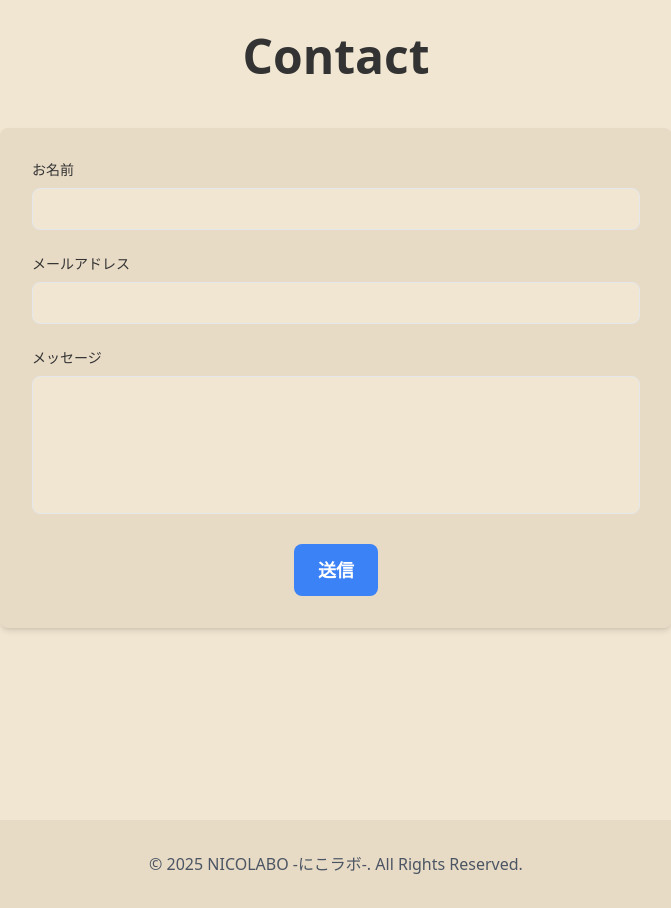
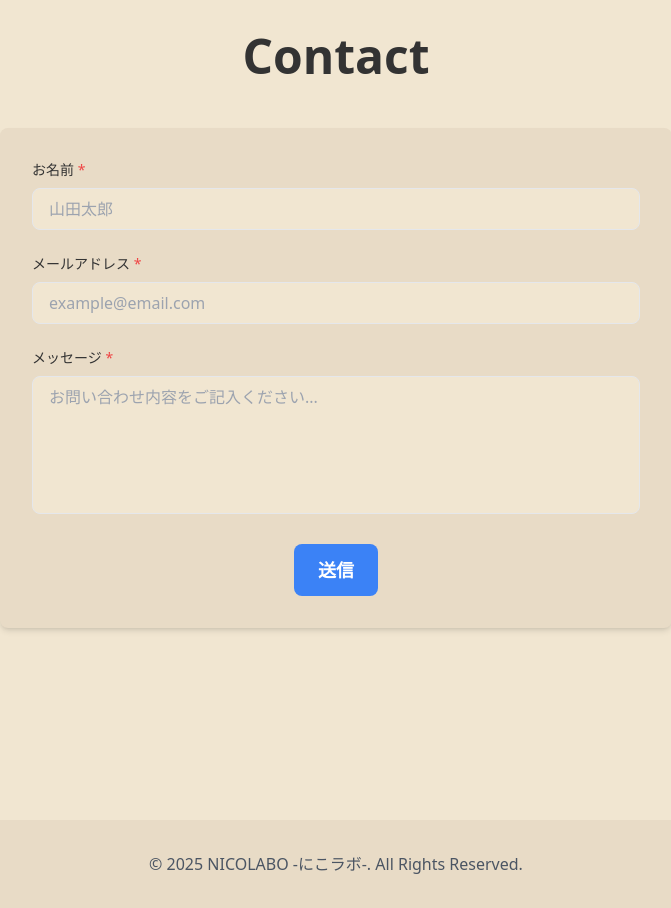
Before and after one commit to nico0748/my-new-website, a React (Vite) app: page / in a window 1280 px wide. Shown: the part 5420-6328 px from the top of the page, without its empty margins (304-975 px from the left). Built offline with nearby package versions, Linux system fonts and the light colour scheme.

Commit message:
Contactセクションのバックエンド部分を追加

```diff
--- a/src/features/contact/Contact.tsx
+++ b/src/features/contact/Contact.tsx
@@ -2,48 +2,115 @@ import React from 'react';
 import type { ContactProps } from '../../types';
 import SectionWrapper from '../../components/ui/SectionWrapper';
 import Button from '../../components/ui/Button';
+import { useContactForm } from './useContactForm';
 
 const Contact: React.FC<ContactProps> = ({ handleContactSubmit }) => {
+  const {
+    formData,
+    isLoading,
+    isSubmitted,
+    errors,
+    handleInputChange,
+    handleSubmit,
+    resetForm
+  } = useContactForm(() => {
+    // 成功時のコールバック - App.tsxの元のhandleContactSubmitを呼び出し
+    const mockEvent = {
+      preventDefault: () => {},
+      target: document.createElement('form')
+    } as unknown as React.FormEvent<HTMLFormElement>;
+
+    handleContactSubmit(mockEvent);
+  });
+
   return (
     <SectionWrapper id="contact" title="Contact">
       <div className="bg-[#e8dbc6] p-6 md:p-8 rounded-lg shadow-md w-full max-w-2xl">
-        <form onSubmit={handleContactSubmit}>
+        {isSubmitted ? (
+          <div className="text-center py-8">
+            <div className="text-green-600 text-xl font-semibold mb-4">
+              ✓ 送信完了
+            </div>
+            <p className="text-gray-700 mb-6">
+              お問い合わせありがとうございます。<br />
+              内容を確認の上、3営業日以内に返信いたします。
+            </p>
+            <Button onClick={resetForm} variant="secondary">
+              新しいメッセージを送信
+            </Button>
+          </div>
+        ) : (
+          <form onSubmit={handleSubmit}>
+            {errors.length > 0 && (
+              <div className="mb-6 p-4 bg-red-100 border border-red-400 text-red-700 rounded-lg">
+                {errors.map((error, index) => (
+                  <div key={index} className="text-sm">{error}</div>
+                ))}
+              </div>
+            )}
+
             <div className="mb-6">
-            <label htmlFor="name" className="block text-sm font-medium mb-2">お名前</label>
+              <label htmlFor="name" className="block text-sm font-medium mb-2">
+                お名前 <span className="text-red-500">*</span>
+              </label>
               <input
                 type="text"
                 id="name"
                 name="name"
+                value={formData.name}
+                onChange={(e) => handleInputChange('name', e.target.value)}
                 required
-              className="w-full px-4 py-2 border bg-[#f1e6d1] rounded-lg focus:outline-none focus:ring-2 focus:ring-blue-500 transition-shadow"
+                disabled={isLoading}
+                className="w-full px-4 py-2 border bg-[#f1e6d1] rounded-lg focus:outline-none focus:ring-2 focus:ring-blue-500 transition-shadow disabled:opacity-50"
+                placeholder="山田太郎"
               />
             </div>
+
             <div className="mb-6">
-            <label htmlFor="email" className="block text-sm font-medium mb-2">メールアドレス</label>
+              <label htmlFor="email" className="block text-sm font-medium mb-2">
+                メールアドレス <span className="text-red-500">*</span>
+              </label>
               <input
                 type="email"
                 id="email"
                 name="email"
+                value={formData.email}
+                onChange={(e) => handleInputChange('email', e.target.value)}
                 required
-              className="w-full px-4 py-2 border bg-[#f1e6d1] rounded-lg focus:outline-none focus:ring-2 focus:ring-blue-500 transition-shadow"
+                disabled={isLoading}
+                className="w-full px-4 py-2 border bg-[#f1e6d1] rounded-lg focus:outline-none focus:ring-2 focus:ring-blue-500 transition-shadow disabled:opacity-50"
+                placeholder="example@email.com"
               />
             </div>
+
             <div className="mb-6">
-            <label htmlFor="message" className="block text-sm font-medium mb-2">メッセージ</label>
+              <label htmlFor="message" className="block text-sm font-medium mb-2">
+                メッセージ <span className="text-red-500">*</span>
+              </label>
               <textarea
                 id="message"
                 name="message"
                 rows={5}
+                value={formData.message}
+                onChange={(e) => handleInputChange('message', e.target.value)}
                 required
-              className="w-full px-4 py-2 border bg-[#f1e6d1] rounded-lg focus:outline-none focus:ring-2 focus:ring-blue-500 transition-shadow resize-none"
-            ></textarea>
+                disabled={isLoading}
+                className="w-full px-4 py-2 border bg-[#f1e6d1] rounded-lg focus:outline-none focus:ring-2 focus:ring-blue-500 transition-shadow resize-none disabled:opacity-50"
+                placeholder="お問い合わせ内容をご記入ください..."
+              />
             </div>
+
             <div className="text-center">
-            <Button type="submit" size="lg">
-              送信
+              <Button
+                type="submit"
+                size="lg"
+                disabled={isLoading}
+              >
+                {isLoading ? '送信中...' : '送信'}
               </Button>
             </div>
           </form>
+        )}
       </div>
     </SectionWrapper>
   );
--- /dev/null
+++ b/src/features/contact/contactService.tsx
@@ -0,0 +1,85 @@
+import type { ContactFormData, ContactResponse } from '../../types';
+
+// フォームデータのバリデーション
+export const validateContactForm = (data: ContactFormData): { isValid: boolean; errors: string[] } => {
+  const errors: string[] = [];
+
+  // 名前のバリデーション
+  if (!data.name.trim()) {
+    errors.push('お名前を入力してください。');
+  } else if (data.name.trim().length < 2) {
+    errors.push('お名前は2文字以上で入力してください。');
+  } else if (data.name.trim().length > 50) {
+    errors.push('お名前は50文字以下で入力してください。');
+  }
+
+  // メールアドレスのバリデーション
+  const emailRegex = /^[^\s@]+@[^\s@]+\.[^\s@]+$/;
+  if (!data.email.trim()) {
+    errors.push('メールアドレスを入力してください。');
+  } else if (!emailRegex.test(data.email.trim())) {
+    errors.push('有効なメールアドレスを入力してください。');
+  }
+
+  // メッセージのバリデーション
+  if (!data.message.trim()) {
+    errors.push('メッセージを入力してください。');
+  } else if (data.message.trim().length < 10) {
+    errors.push('メッセージは10文字以上で入力してください。');
+  } else if (data.message.trim().length > 1000) {
+    errors.push('メッセージは1000文字以下で入力してください。');
+  }
+
+  return {
+    isValid: errors.length === 0,
+    errors
+  };
+};
+
+// 模擬的なメール送信機能
+export const sendContactEmail = async (data: ContactFormData): Promise<ContactResponse> => {
+  try {
+    // バリデーション実行
+    const validation = validateContactForm(data);
+    if (!validation.isValid) {
+      return {
+        success: false,
+        message: '入力内容にエラーがあります。',
+        error: validation.errors.join('\n')
+      };
+    }
+
+    // 模擬的な処理として2秒待機
+    await new Promise(resolve => setTimeout(resolve, 2000));
+
+    // 成功レスポンス
+    console.log('お問い合わせフォーム送信:', {
+      name: data.name,
+      email: data.email,
+      message: data.message,
+      timestamp: new Date().toISOString()
+    });
+
+    return {
+      success: true,
+      message: 'お問い合わせありがとうございます。内容を確認の上、3営業日以内に返信いたします。'
+    };
+
+  } catch (error) {
+    console.error('Contact form submission error:', error);
+    return {
+      success: false,
+      message: 'メールの送信に失敗しました。しばらく時間をおいてから再度お試しください。',
+      error: error instanceof Error ? error.message : 'Unknown error'
+    };
+  }
+};
+
+// フォームデータのサニタイズ
+export const sanitizeContactData = (data: ContactFormData): ContactFormData => {
+  return {
+    name: data.name.trim().replace(/[<>]/g, ''),
+    email: data.email.trim().toLowerCase(),
+    message: data.message.trim().replace(/[<>]/g, '')
+  };
+};
--- /dev/null
+++ b/src/features/contact/useContactForm.tsx
@@ -0,0 +1,89 @@
+import { useState } from 'react';
+import type { ContactFormData } from '../../types';
+import { sendContactEmail, sanitizeContactData } from './contactService';
+
+export interface UseContactFormReturn {
+  formData: ContactFormData;
+  isLoading: boolean;
+  isSubmitted: boolean;
+  errors: string[];
+  handleInputChange: (field: keyof ContactFormData, value: string) => void;
+  handleSubmit: (e: React.FormEvent<HTMLFormElement>) => Promise<void>;
+  resetForm: () => void;
+}
+
+export const useContactForm = (onSuccess?: (message: string) => void): UseContactFormReturn => {
+  const [formData, setFormData] = useState<ContactFormData>({
+    name: '',
+    email: '',
+    message: ''
+  });
+
+  const [isLoading, setIsLoading] = useState(false);
+  const [isSubmitted, setIsSubmitted] = useState(false);
+  const [errors, setErrors] = useState<string[]>([]);
+
+  const handleInputChange = (field: keyof ContactFormData, value: string) => {
+    setFormData(prev => ({
+      ...prev,
+      [field]: value
+    }));
+
+    // エラーをクリア
+    if (errors.length > 0) {
+      setErrors([]);
+    }
+  };
+
+  const handleSubmit = async (e: React.FormEvent<HTMLFormElement>) => {
+    e.preventDefault();
+
+    if (isLoading) return;
+
+    setIsLoading(true);
+    setErrors([]);
+
+    try {
+      // データのサニタイズ
+      const sanitizedData = sanitizeContactData(formData);
+
+      // メール送信
+      const response = await sendContactEmail(sanitizedData);
+
+      if (response.success) {
+        setIsSubmitted(true);
+        if (onSuccess) {
+          onSuccess(response.message);
+        }
+      } else {
+        setErrors(response.error ? response.error.split('\n') : [response.message]);
+      }
+    } catch (err) {
+      console.error('Contact form error:', err);
+      setErrors(['予期しないエラーが発生しました。もう一度お試しください。']);
+    } finally {
+      setIsLoading(false);
+    }
+  };
+
+  const resetForm = () => {
+    setFormData({
+      name: '',
+      email: '',
+      message: ''
+    });
+    setIsSubmitted(false);
+    setErrors([]);
+    setIsLoading(false);
+  };
+
+  return {
+    formData,
+    isLoading,
+    isSubmitted,
+    errors,
+    handleInputChange,
+    handleSubmit,
+    resetForm
+  };
+};
```
Also changed, not shown: src/types/index.ts (+13 -0 lines). Lines whose indentation alone changed are shown as unchanged.
